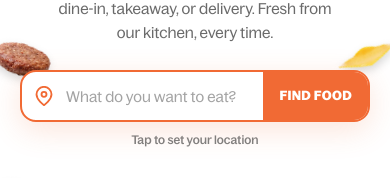
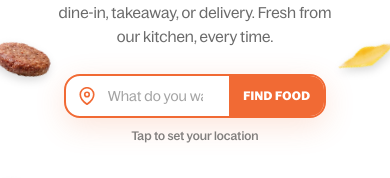
Before and after one commit to Akanksha027/svsfoodwebsite, a Next.js app: page / in a window 390 px wide. Shown: the part 383-561 px from the top of the page. Built offline with nearby package versions, Linux system fonts and the light colour scheme; no server answers.

Commit message:
reduced bar size

```diff
--- a/src/app/page.tsx
+++ b/src/app/page.tsx
@@ -86,7 +86,7 @@ export default function Home() {
           className="relative z-10 flex-1 w-full flex flex-col items-center justify-center text-center px-5 sm:px-10 md:px-8 pb-[22%] sm:pb-[24%] md:pb-[18%] lg:pb-[14%]"
           id="hero-text"
         >
-          <h1 className="text-[clamp(2rem,5vw,3.25rem)] font-extrabold leading-[1.12] text-svs-ink max-w-[320px] sm:max-w-[480px] md:max-w-[700px] lg:max-w-[850px] tracking-tight mb-5 sm:mb-5 md:mb-6">
+          <h1 className="text-[clamp(2rem,4vw,2.75rem)] font-extrabold leading-[1.12] text-svs-ink max-w-[320px] sm:max-w-[480px] md:max-w-[700px] lg:max-w-[850px] tracking-tight mb-5 sm:mb-5 md:mb-6">
             Cravings, sorted.
           </h1>
           <p className="text-[clamp(0.95rem,2.8vw,1.5rem)] text-svs-ink/65 leading-relaxed mb-6 sm:mb-7 md:mb-9 max-w-[280px] sm:max-w-[420px] md:max-w-[560px] mx-auto">
--- a/src/components/DeliveringMomentsSection.tsx
+++ b/src/components/DeliveringMomentsSection.tsx
@@ -96,7 +96,7 @@ export default function DeliveringMomentsSection() {
           </div>
 
           <div className="flex flex-col gap-8 sm:gap-10 md:gap-12 pt-0 lg:pt-4">
-            <h2 className="text-[1.5rem] sm:text-[1.85rem] md:text-[2.25rem] lg:text-[2.25rem] font-bold text-svs-ink leading-tight tracking-tight">
+            <h2 className="text-[1.5rem] sm:text-[1.85rem] md:text-[2rem] lg:text-[2rem] font-bold text-svs-ink leading-tight tracking-tight">
               India&apos;s favourite smash-burger kitchen
             </h2>
 
--- a/src/components/HeroSearchBox.tsx
+++ b/src/components/HeroSearchBox.tsx
@@ -145,7 +145,7 @@ export default function HeroSearchBox() {
           : "Tap to set your location";
 
   return (
-    <div className="w-full max-w-[560px] mx-auto" id="hero-search">
+    <div className="w-[75%] max-w-[280px] sm:w-full sm:max-w-[560px] mx-auto" id="hero-search">
       <form
         className="flex items-stretch rounded-2xl sm:rounded-[1.25rem] overflow-hidden bg-svs-white shadow-[0_8px_30px_rgba(241,106,52,0.18)] border-2 border-svs-orange focus-within:shadow-[0_10px_36px_rgba(241,106,52,0.28)] transition-shadow"
         onSubmit={(e) => {
@@ -156,7 +156,7 @@ export default function HeroSearchBox() {
       >
         <div className="flex items-center pl-3 sm:pl-4 text-svs-orange shrink-0 pointer-events-none">
           <svg
-            className="w-5 h-5 sm:w-6 sm:h-6"
+            className="w-[18px] h-[18px] sm:w-6 sm:h-6"
             viewBox="0 0 24 24"
             fill="none"
             stroke="currentColor"
@@ -180,13 +180,13 @@ export default function HeroSearchBox() {
           placeholder="What do you want to eat?"
           autoComplete="off"
           enterKeyHint="search"
-          className="flex-1 min-w-0 h-12 sm:h-[56px] md:h-[60px] px-3 sm:px-4 text-[15px] sm:text-[17px] text-svs-ink placeholder:text-svs-ink/40 bg-transparent border-none outline-none"
+          className="flex-1 min-w-0 h-[40px] sm:h-[56px] md:h-[60px] px-3 sm:px-4 text-[14px] sm:text-[17px] text-svs-ink placeholder:text-svs-ink/40 bg-transparent border-none outline-none"
           aria-label="Search menu"
         />
 
         <button
           type="submit"
-          className="shrink-0 px-4 sm:px-6 md:px-8 bg-svs-orange hover:bg-svs-orange-dark text-white text-[13px] sm:text-[15px] font-bold tracking-wide uppercase transition-colors"
+          className="shrink-0 px-3.5 sm:px-6 md:px-8 bg-svs-orange hover:bg-svs-orange-dark text-white text-[12px] sm:text-[15px] font-bold tracking-wide uppercase transition-colors"
         >
           Find Food
         </button>
--- a/src/components/JourneySection.tsx
+++ b/src/components/JourneySection.tsx
@@ -231,7 +231,7 @@ export default function JourneySection() {
         className={`${panelClass} h-[100svh] w-full overflow-hidden flex flex-col bg-svs-cream`}
       >
         <div className="shrink-0 px-4 sm:px-6 md:px-10 lg:px-16 pt-[120px] sm:pt-[96px] md:pt-[108px] lg:pt-[116px] flex flex-col items-center sm:items-start text-center sm:text-left">
-          <h2 className="text-[1.75rem] sm:text-[2rem] md:text-[2.25rem] lg:text-[2.5rem] font-black text-svs-ink leading-tight tracking-tight">
+          <h2 className="text-[1.75rem] sm:text-[2rem] md:text-[2.15rem] lg:text-[2.15rem] font-black text-svs-ink leading-tight tracking-tight">
             {journeySectionTitle}
           </h2>
           <p className="mt-1.5 sm:mt-3 text-sm sm:text-lg md:text-xl text-svs-ink/60 max-w-[500px]">
```
